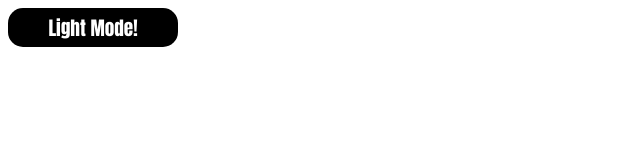
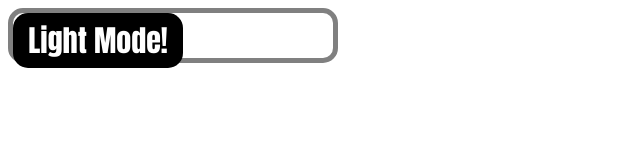
Before and after one commit to DeeGeeDow/Practice-1, a plain HTML site: page index.html in a window 1280 px wide. Shown: the whole page, without its empty margins (0-640 px from the left). Drawn offline with Linux system fonts and the light colour scheme.

Commit message:
Added slider, version 1.0.1

```diff
--- a/assets/script.js
+++ b/assets/script.js
@@ -6,6 +6,7 @@ function darkMode(){
     button.style.backgroundColor   = "white";
     button.style.color             = "black";
     button.innerHTML               = "Dark Mode!";
+    button.className               = "toLight";
     dark                           = true;
 }
 
@@ -14,6 +15,7 @@ function lightMode(){
     button.style.backgroundColor   = "black";
     button.style.color             = "white";
     button.innerHTML               = "Light Mode!";
+    button.className               = "toDark";
     dark                           = false;
 }
 
--- a/assets/style.css
+++ b/assets/style.css
@@ -6,7 +6,7 @@
     text-decoration  : none;
     font-family      : Impact, Haettenschweiler, 'Arial Narrow Bold', sans-serif;
     text-align       : center;
-    font-size        : larger;
+    font-size        : 30px;
     display          : block;
     padding          : 5px 10px;
     width            : 150px;
@@ -18,3 +18,18 @@
 #button:hover{
     cursor: pointer;
 }
+
+.toDark{
+    transform: translateX(0);
+}
+
+.toLight{
+    transform: translateX(150px)
+}
+
+#slider{
+    width: 320px;
+    border-radius : 15px;
+    height: 45px;
+    border: 5px solid gray;
+}
--- a/index.html
+++ b/index.html
@@ -6,7 +6,7 @@
     </head>
     <body>
         <div id="slider">
-            <a onclick="changeMode()" id="button"></a>
+            <a onclick="changeMode()" id="button" class="toDark"></a>
         </div>
         <script src="assets/script.js"></script>
     </body>
```
